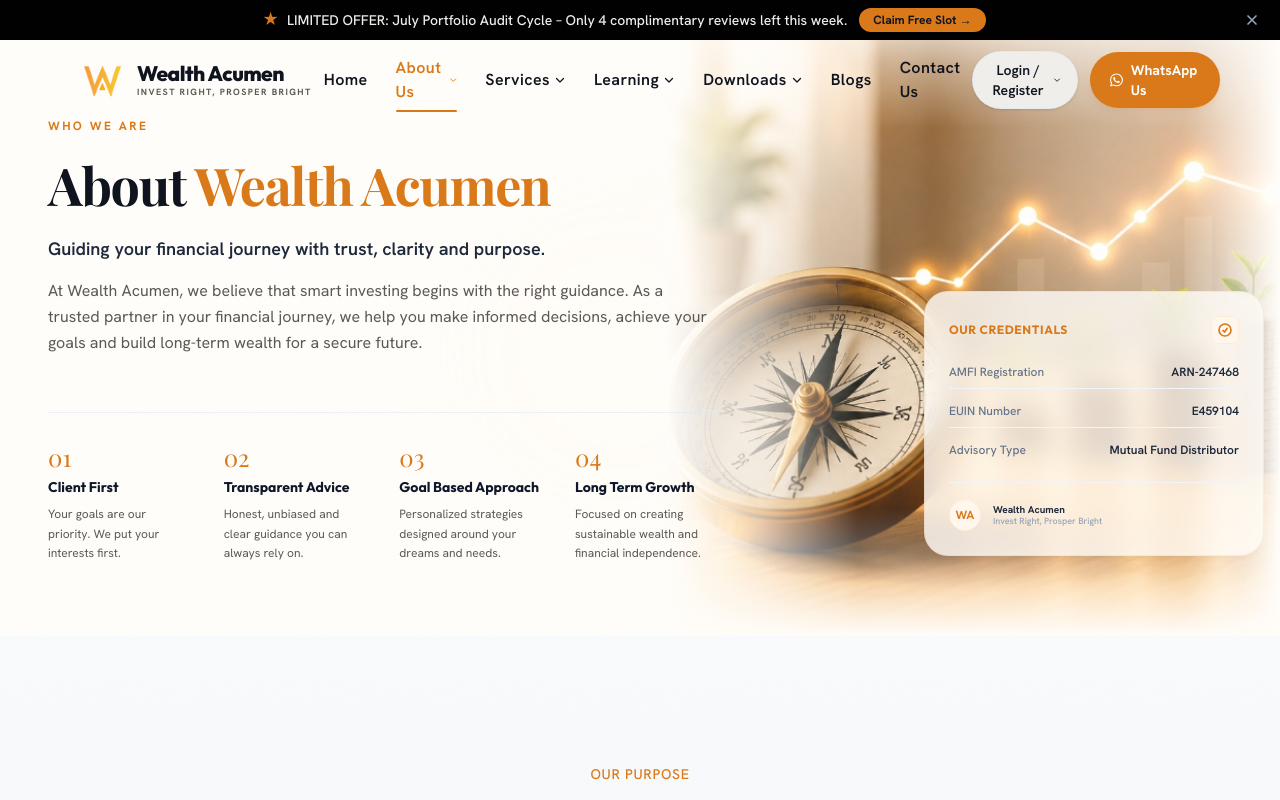
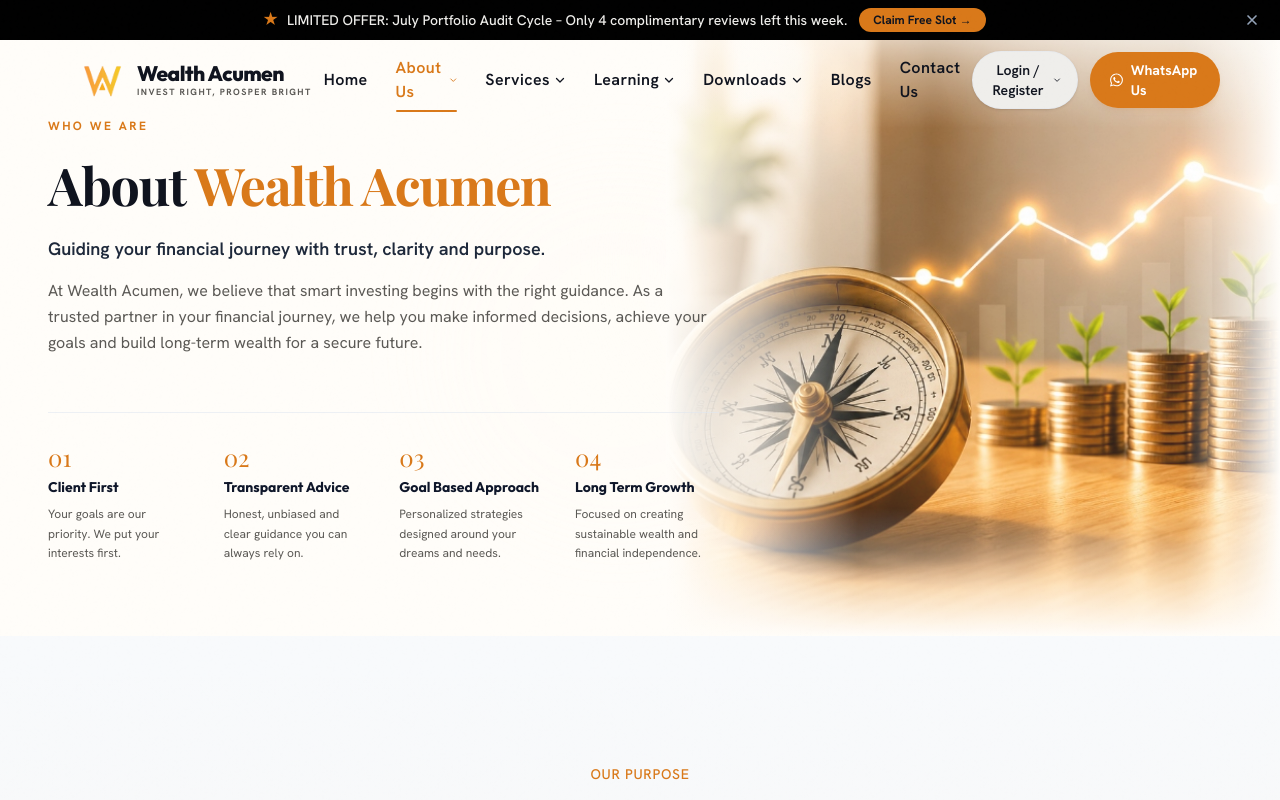
Before and after one commit to 0Akshat005/wealth-acumen, a Next.js app: page /about in a window 1280 px wide. Shown: the top 800 px of the page. Built offline with nearby package versions, Linux system fonts and the light colour scheme; a web font is replaced by a local one.

Commit message:
style: remove floating credentials card from About hero to keep visual fully visible

```diff
--- a/src/app/about/page.tsx
+++ b/src/app/about/page.tsx
@@ -161,52 +161,8 @@
               </div>
             </div>
 
-            {/* Right Column (45% width) - holds only the floating credentials card on top of background image */}
-            <div className="lg:col-span-5 relative w-full min-h-[340px] sm:min-h-[420px] lg:min-h-[460px] flex items-end justify-center lg:justify-end pb-6 lg:pb-0 z-10">
-              {/* Overlapping Floating Credentials Card */}
-              <motion.div
-                initial={{ opacity: 0, y: 20 }}
-                animate={{ opacity: 1, y: 0 }}
-                transition={{ duration: 0.8, delay: 0.25 }}
-                className="relative z-10 w-full max-w-[340px] rounded-[24px] border border-orange-500/10 shadow-xl shadow-orange-950/[0.04] bg-[#FFFDF9]/80 backdrop-blur-md p-6 lg:absolute lg:bottom-4 lg:-right-8"
-              >
-                <div className="flex justify-between items-center mb-5">
-                  <span className="font-[family-name:var(--font-outfit)] text-xs font-bold text-[#D9791A] uppercase tracking-wider">
-                    Our Credentials
-                  </span>
-                  <div className="w-7 h-7 rounded-lg bg-orange-50 border border-orange-100 flex items-center justify-center text-[#D9791A]">
-                    <svg className="w-4 h-4" fill="none" viewBox="0 0 24 24" stroke="currentColor" strokeWidth={2.5}>
-                      <path strokeLinecap="round" strokeLinejoin="round" d="M9 12.75 11.25 15 15 9.75M21 12a9 9 0 1 1-18 0 9 9 0 0 1 18 0Z" />
-                    </svg>
-                  </div>
-                </div>
-
-                <div className="flex flex-col space-y-3.5 mb-6 text-xs text-[#5B5955]">
-                  <div className="flex justify-between items-center pb-2 border-b border-slate-100">
-                    <span className="text-slate-500 font-medium">AMFI Registration</span>
-                    <span className="font-semibold text-slate-800">ARN-{brand.amfiRegNo}</span>
-                  </div>
-                  <div className="flex justify-between items-center pb-2 border-b border-slate-100">
-                    <span className="text-slate-500 font-medium">EUIN Number</span>
-                    <span className="font-semibold text-slate-800">{brand.euinNo}</span>
-                  </div>
-                  <div className="flex justify-between items-center">
-                    <span className="text-slate-500 font-medium">Advisory Type</span>
-                    <span className="font-semibold text-slate-800">Mutual Fund Distributor</span>
-                  </div>
-                </div>
-
-                <div className="pt-4 border-t border-slate-100 flex items-center gap-3">
-                  <div className="w-8 h-8 rounded-full bg-orange-50 border border-orange-100 flex items-center justify-center text-[#D9791A] font-bold text-xs">
-                    WA
-                  </div>
-                  <div className="flex flex-col">
-                    <span className="text-[10px] font-bold text-slate-800 leading-none">Wealth Acumen</span>
-                    <span className="text-[9px] font-medium text-slate-400 mt-0.5 leading-none">Invest Right, Prosper Bright</span>
-                  </div>
-                </div>
-              </motion.div>
-            </div>
+            {/* Right Column (45% width) - reserved for background image visibility */}
+            <div className="lg:col-span-5 relative w-full min-h-[340px] sm:min-h-[420px] lg:min-h-[460px] z-10" />
           </div>
         </div>
       </section>
```
